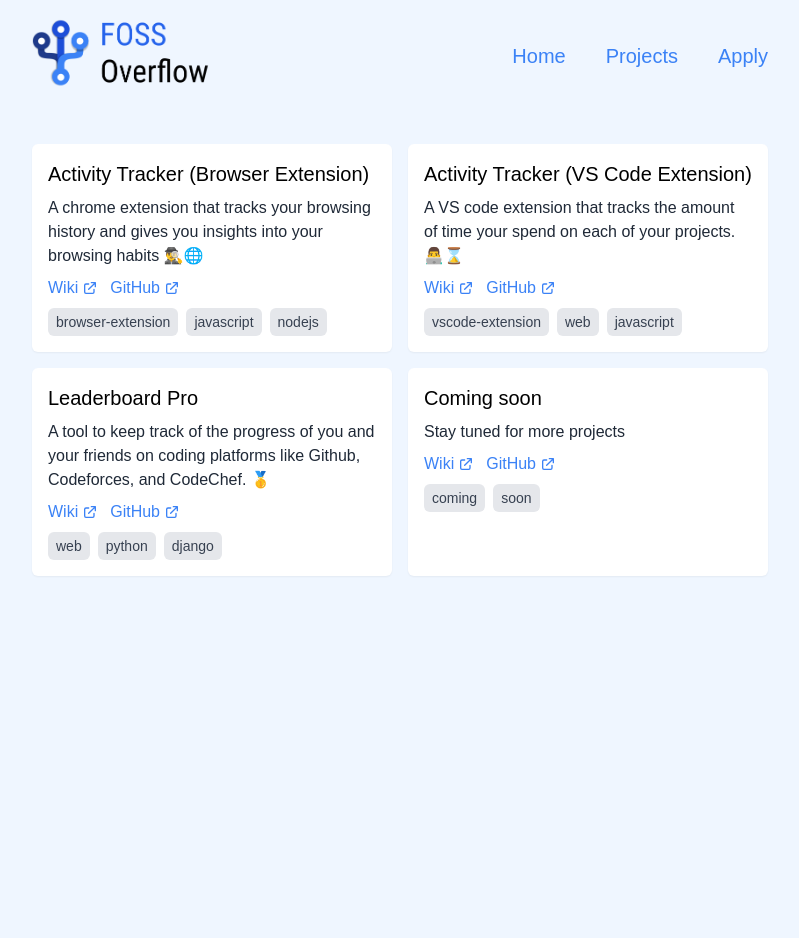
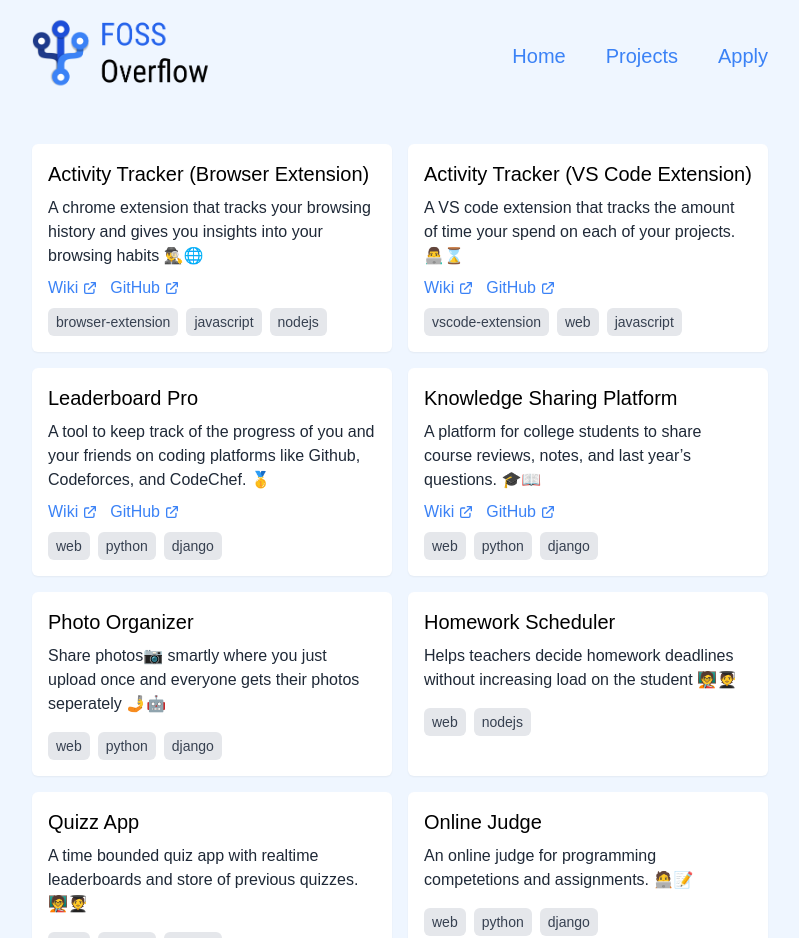
Before and after one commit to OpenLake/FOSS-Overflow, a Next.js app: page /projects in a window 1280 px wide. Shown: the top 938 px of the page, without its empty margins (240-1039 px from the left). Before the commit the page ends 800 px from the top, so only its background shows below. Built offline with nearby package versions, Linux system fonts and the light colour scheme; what @tailwindcss/typography would draw is missing.

Commit message:
Add projects
Co-authored-by: Kumar Shivendu <shivendu@iitbhilai.ac.in>

```diff
--- a/content/projects.js
+++ b/content/projects.js
@@ -13,13 +13,46 @@ export const projectData = [
 			'A VS code extension that tracks the amount of time your spend on each of your  projects. 👨‍💻⌛',
 		wiki: 'https://github.com/OpenLake/Activity-Tracker/wiki/FOSS-Overflow-%7C-VSCode-Extension',
 		github: 'https://github.com/OpenLake/Activity-Tracker',
-		tags: ['vscode-extension', 'web', 'javascript',],
+		tags: ['vscode-extension', 'web', 'javascript'],
 	},
 	{
 		title: 'Leaderboard Pro',
-		description: 'A tool to keep track of the progress of you and your friends on coding platforms like Github, Codeforces, and CodeChef. 🥇',
+		description:
+			'A tool to keep track of the progress of you and your friends on coding platforms like Github, Codeforces, and CodeChef. 🥇',
 		wiki: 'https://github.com/OpenLake/Leaderboard-Pro/wiki/FOSS-Overflow',
 		github: 'https://github.com/OpenLake/Leaderboard-Pro',
+		tags: ['web', 'python', 'django'],
+	},
+	{
+		title: 'Knowledge Sharing Platform',
+		description:
+			'A platform for college students to share course reviews, notes, and last year’s questions. 🎓📖',
+		wiki: 'https://github.com/OpenLake/Knowlege-Sharing-Platform/wiki/FOSS-Overflow',
+		github: 'https://github.com/OpenLake/Knowlege-Sharing-Platform',
+		tags: ['web', 'python', 'django'],
+	},
+	{
+		title: 'Photo Organizer',
+		description:
+			'Share photos📷 smartly where you just upload once and everyone gets their photos seperately 🤳🤖',
+		tags: ['web', 'python', 'django'],
+	},
+	{
+		title: 'Homework Scheduler',
+		description:
+			'Helps teachers decide homework deadlines without increasing load on the student 🧑‍🏫🧑‍🎓',
+		tags: ['web', 'nodejs'],
+	},
+	{
+		title: 'Quizz App',
+		description:
+			'A time bounded quiz app with realtime leaderboards and store of previous quizzes. 🧑‍🏫🧑‍🎓',
+		tags: ['web', 'python', 'django'],
+	},
+	{
+		title: 'Online Judge',
+		description:
+			'An online judge for programming competetions and assignments. 🧑‍💻📝',
 		tags: ['web', 'python', 'django'],
 	},
 	{
```
